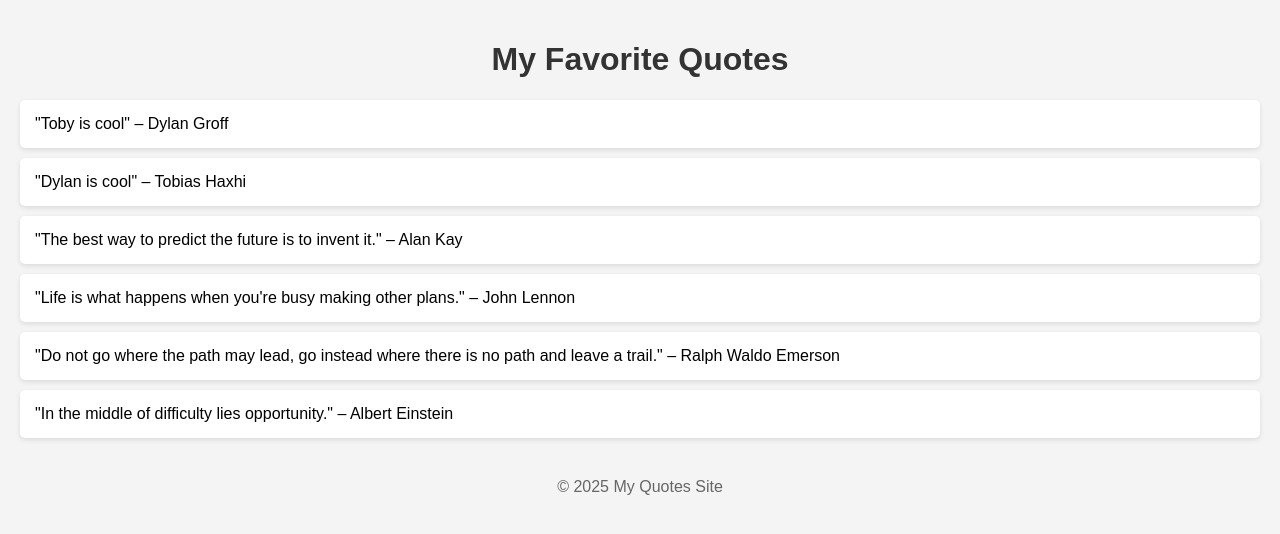
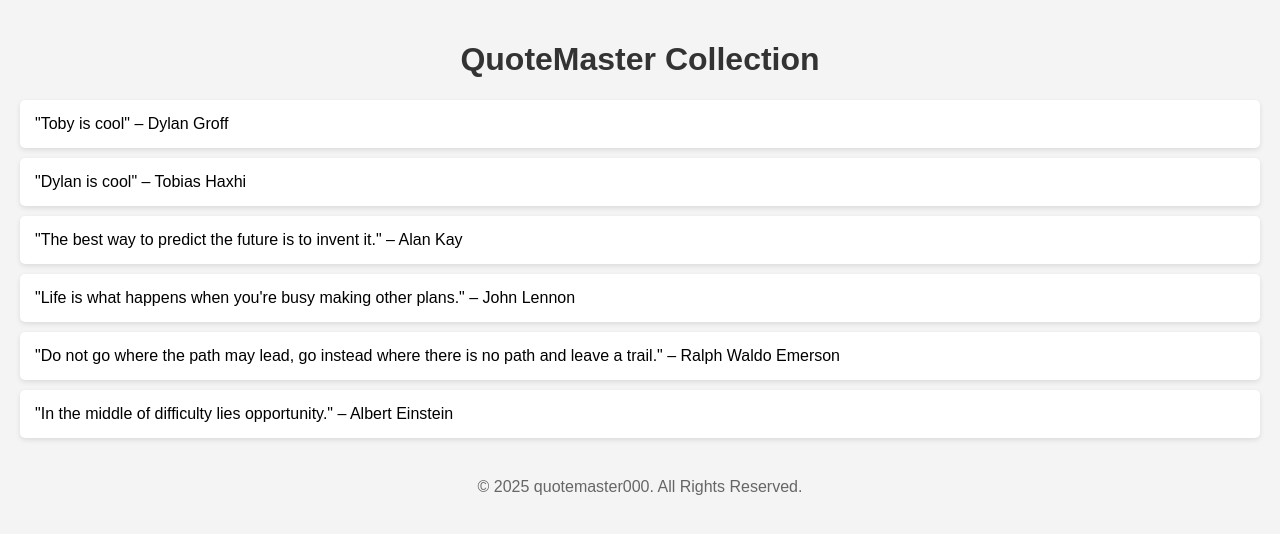
Before and after one commit to quotemaster000/quotemaster000.github.io, a plain HTML site: page index.html in a window 1280 px wide. Drawn offline with Linux system fonts and the light colour scheme.

Commit message:
Update index.html

```diff
--- a/index.html
+++ b/index.html
@@ -34,7 +34,7 @@
     </style>
 </head>
 <body>
-    <h1>My Favorite Quotes</h1>
+    <h1>QuoteMaster Collection</h1>
     <ul>
         <li>"Toby is cool" – Dylan Groff</li>
         <li>"Dylan is cool" – Tobias Haxhi</li>
@@ -43,6 +43,6 @@
         <li>"Do not go where the path may lead, go instead where there is no path and leave a trail." – Ralph Waldo Emerson</li>
         <li>"In the middle of difficulty lies opportunity." – Albert Einstein</li>
     </ul>
-    <footer>&copy; 2025 My Quotes Site</footer>
+    <footer>&copy; 2025 quotemaster000. All Rights Reserved.</footer>
 </body>
 </html>
```
